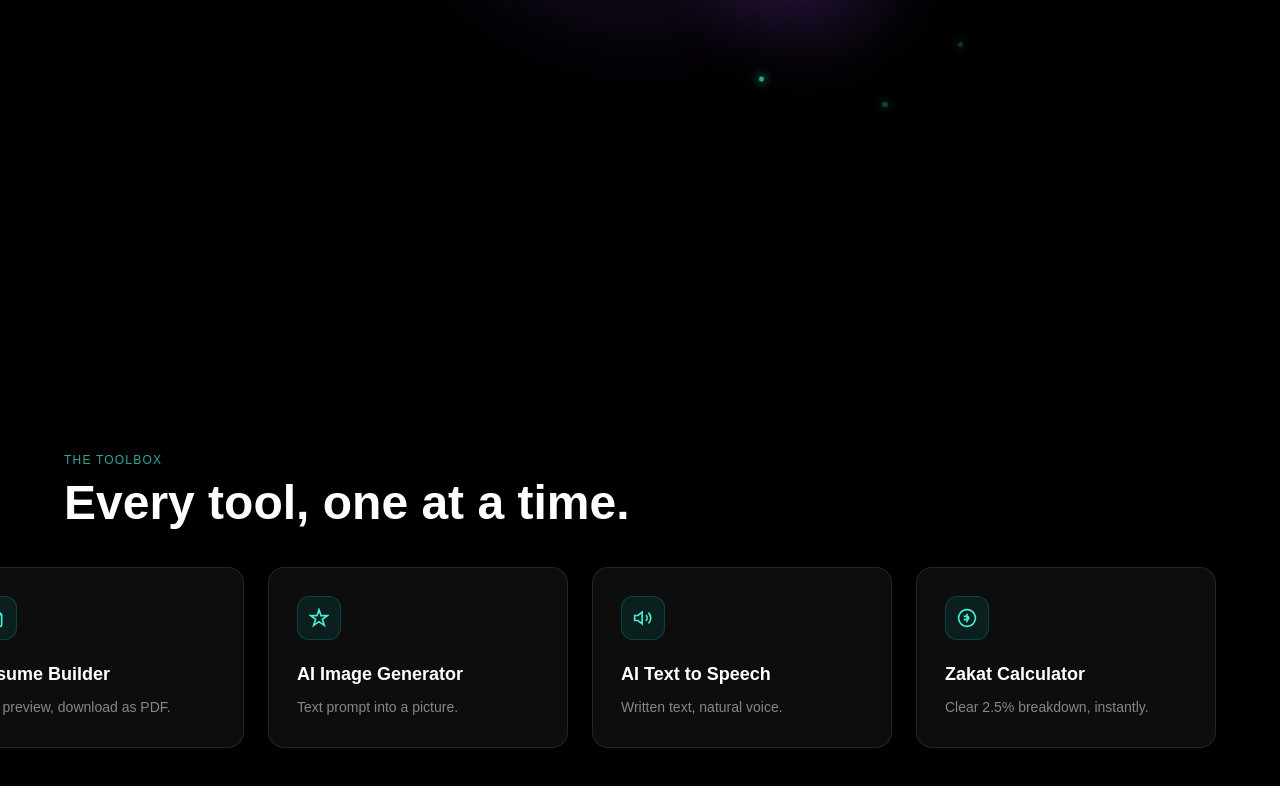
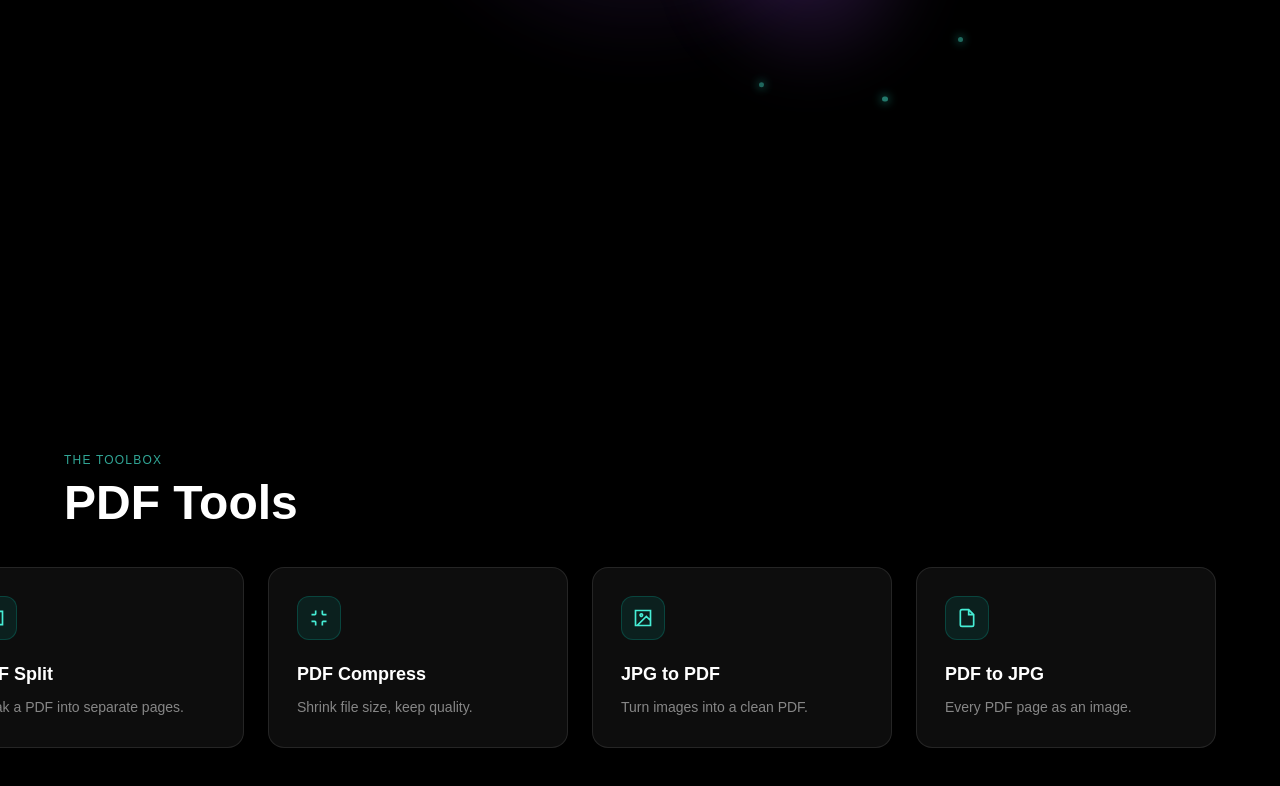
Before and after one commit to clickdy777-ship-it/Clickdy, a Next.js app: page / in a window 1280 px wide. Shown: the part 680-1466 px from the top of the page. Built offline with nearby package versions, Linux system fonts and the light colour scheme.

Commit message:
edited one file

```diff
--- a/app/ToolsCarousel.tsx
+++ b/app/ToolsCarousel.tsx
@@ -10,19 +10,6 @@ const TOOLS = [
   { name: "PDF Compress", desc: "Shrink file size, keep quality.", icon: <path d="M8 3v4a1 1 0 0 1-1 1H3M21 8h-4a1 1 0 0 1-1-1V3M3 16h4a1 1 0 0 1 1 1v4M16 21v-4a1 1 0 0 1 1-1h4" /> },
   { name: "JPG to PDF", desc: "Turn images into a clean PDF.", icon: <path d="M3 3h18v18H3z M8.5 8.5a1.5 1.5 0 1 1 0 .01 M21 15l-5-5L5 21" /> },
   { name: "PDF to JPG", desc: "Every PDF page as an image.", icon: <path d="M14 2H6a2 2 0 0 0-2 2v16a2 2 0 0 0 2 2h12a2 2 0 0 0 2-2V8z M14 2v6h6" /> },
-  { name: "Image Compressor", desc: "Smaller photos, same quality.", icon: <path d="M3 3h18v18H3z M8.5 8.5a1.5 1.5 0 1 1 0 .01 M21 15l-5-5L5 21" /> },
-  { name: "Background Remover", desc: "Isolate any photo instantly.", icon: <path d="M12 2l3 7h7l-5.5 4.5L18 21l-6-4-6 4 1.5-7.5L2 9h7z" /> },
-  { name: "Image Resizer", desc: "Change dimensions precisely.", icon: <path d="M15 3h6v6M9 21H3v-6M21 3l-7 7M3 21l7-7" /> },
-  { name: "Image Converter", desc: "Switch between JPG, PNG, WEBP.", icon: <path d="M17 3a2 2 0 0 1 2 2v12a2 2 0 0 1-2 2H7a2 2 0 0 1-2-2V5a2 2 0 0 1 2-2z M9 9h6M9 13h6M9 17h3" /> },
-  { name: "Passport Photo Maker", desc: "Print-ready ID and visa photos.", icon: <path d="M4 3h16v18H4z M12 10a3 3 0 1 0 0-.01 M7 18c1-2.5 3-3.5 5-3.5s4 1 5 3.5" /> },
-  { name: "QR Generator", desc: "Any link, turned scannable.", icon: <path d="M3 3h7v7H3z M14 3h7v7h-7z M3 14h7v7H3z M14 14h3v3h-3z M19 14h2v2h-2z M14 19h2v2h-2z M19 19h2v2h-2z" /> },
-  { name: "Word Counter", desc: "Live word and character counts.", icon: <path d="M4 7V4h16v3M9 20h6M12 4v16" /> },
-  { name: "Case Converter", desc: "UPPER, lower, Title, camelCase.", icon: <path d="M4 7V4h16v3M9 20h6M12 4v16 M4 15l4 6M8 15l-4 6" /> },
-  { name: "Signature Generator", desc: "Draw or type, download as PNG.", icon: <path d="M3 17c2-4 4-6 6-3s3 3 5-1 4-6 7-3" /> },
-  { name: "Resume Builder", desc: "Live preview, download as PDF.", icon: <path d="M14 2H6a2 2 0 0 0-2 2v16a2 2 0 0 0 2 2h12a2 2 0 0 0 2-2V8z M14 2v6h6 M9 13h6M9 17h4" /> },
-  { name: "AI Image Generator", desc: "Text prompt into a picture.", icon: <path d="M12 2l2.4 7.2H22l-6 4.4 2.4 7.2L12 16.4l-6.4 4.4 2.4-7.2-6-4.4h7.6z" /> },
-  { name: "AI Text to Speech", desc: "Written text, natural voice.", icon: <path d="M11 5L6 9H2v6h4l5 4V5z M15.5 8.5a5 5 0 0 1 0 7 M18.5 5.5a9 9 0 0 1 0 13" /> },
-  { name: "Zakat Calculator", desc: "Clear 2.5% breakdown, instantly.", icon: <path d="M12 2a10 10 0 1 0 .01 0 M12 7v10M8 10h4a2 2 0 1 1 0 4H8" /> },
 ];
 
 export default function ToolsCarousel() {
@@ -62,7 +49,7 @@ export default function ToolsCarousel() {
             The Toolbox
           </span>
           <h2 className="text-3xl md:text-5xl font-bold text-white mt-2">
-            Every tool, one at a time.
+            PDF Tools
           </h2>
         </div>
 
```
